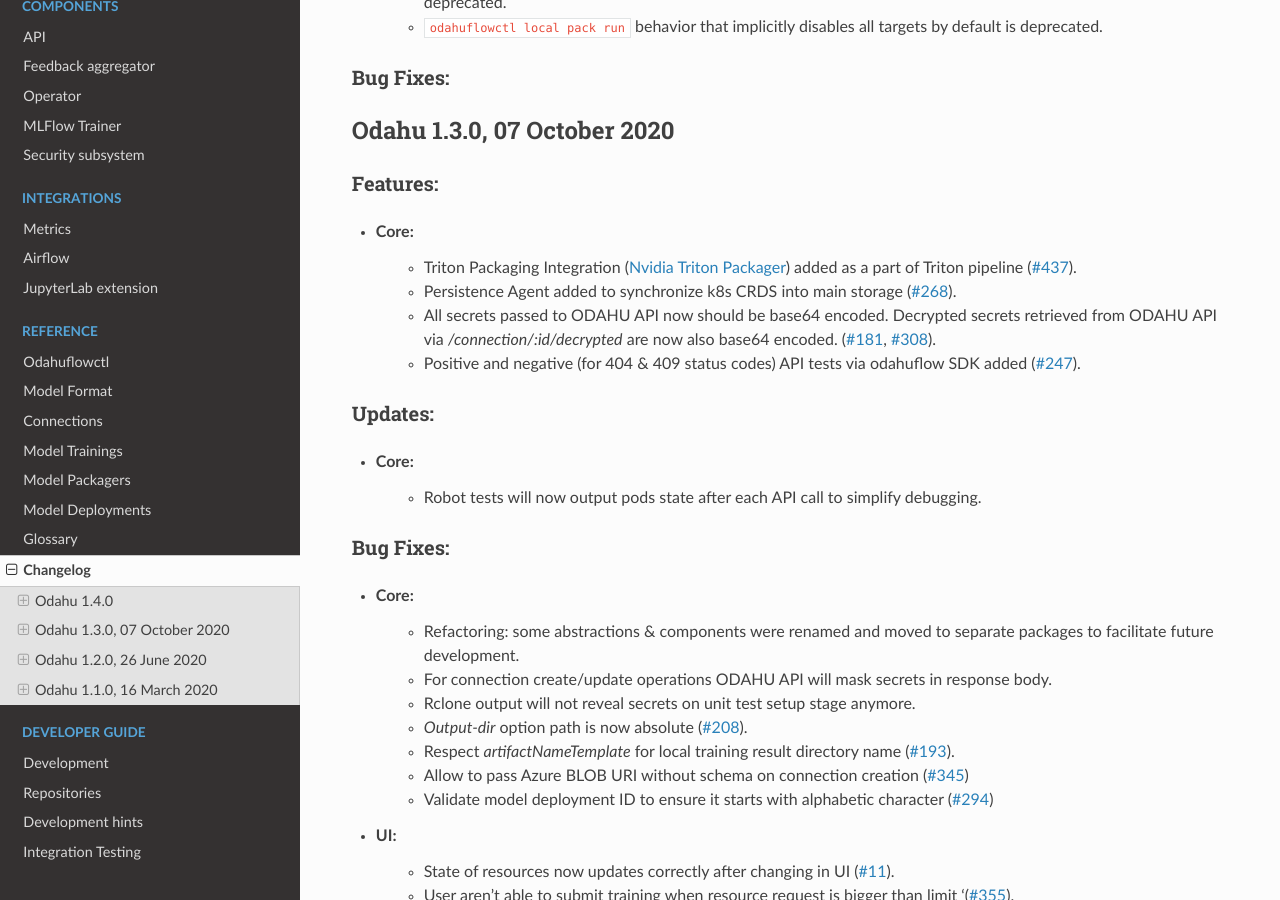
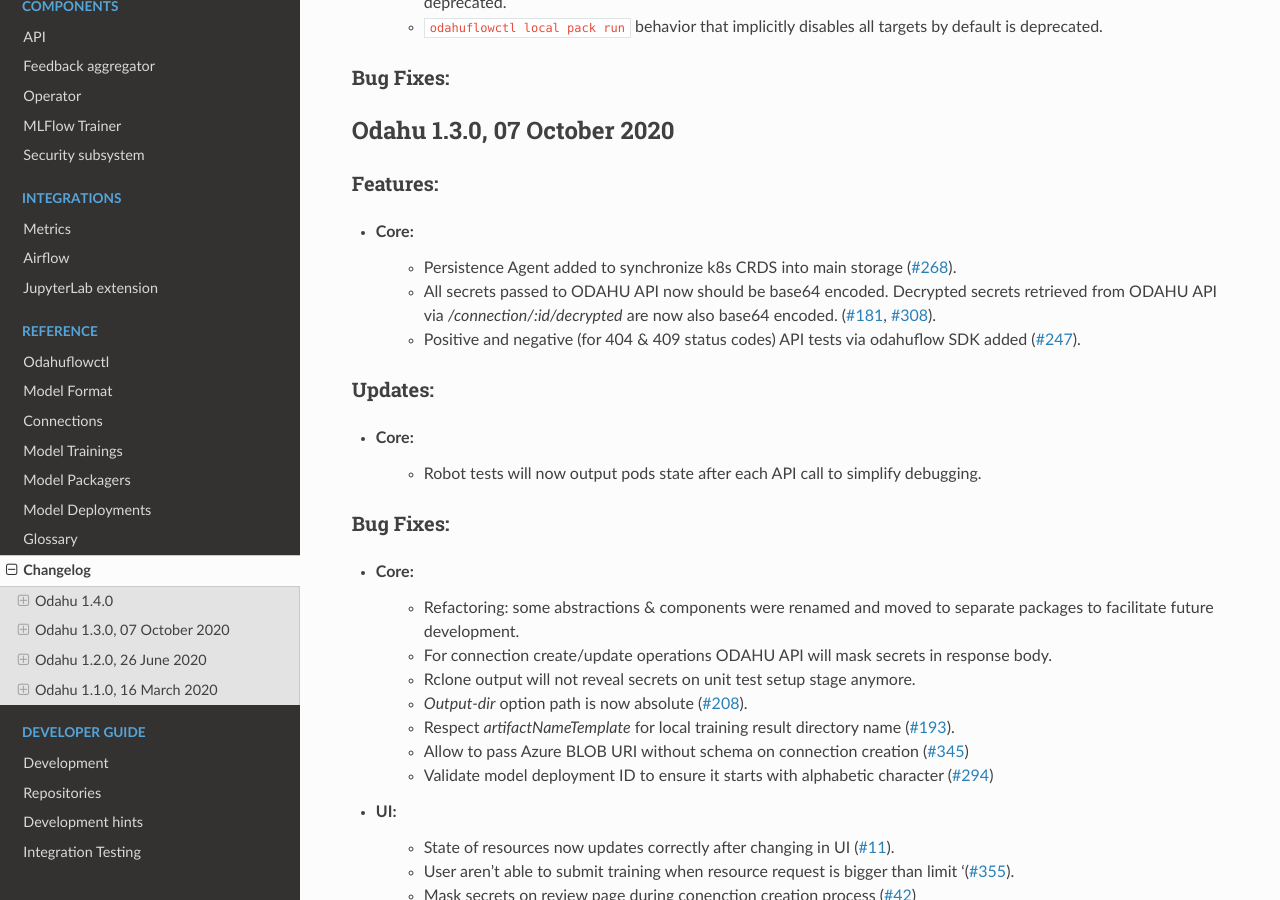
Before and after one commit to odahu/odahu-docs, a Sphinx documentation site: the page built from source/ref_changelog.rst, in a window 1280 px wide and 900 px high, scrolled down 629 px. Built offline with Sphinx 7.4.7 and the Read the Docs theme 2.0.0, drawn with Linux system fonts in a browser that asks for light colours; formulas are drawn with MathJax 3.

Commit message:
remove triton from 1.3.0

```diff
--- a/source/ref_changelog.rst
+++ b/source/ref_changelog.rst
@@ -40,8 +40,6 @@
 """"""""""""
 
 - Core:
-    * Triton Packaging Integration (:ref:`ref_packagers:Nvidia Triton Packager`) added as a part of Triton pipeline
-      (`#437 <https://github.com/odahu/odahu-flow/issues/437>`_).
     * Persistence Agent added to synchronize k8s CRDS into main storage (`#268 <https://github.com/odahu/odahu-flow/issues/268>`_).
     * All secrets passed to ODAHU API now should be base64 encoded. Decrypted secrets retrieved from ODAHU API via `/connection/:id/decrypted` are now also base64 encoded. (`#181 <https://github.com/odahu/odahu-flow/issues/181>`_, `#308 <https://github.com/odahu/odahu-flow/issues/308>`_).
     * Positive and negative (for 404 & 409 status codes) API tests via odahuflow SDK added (`#247 <https://github.com/odahu/odahu-flow/issues/247>`_).
```
